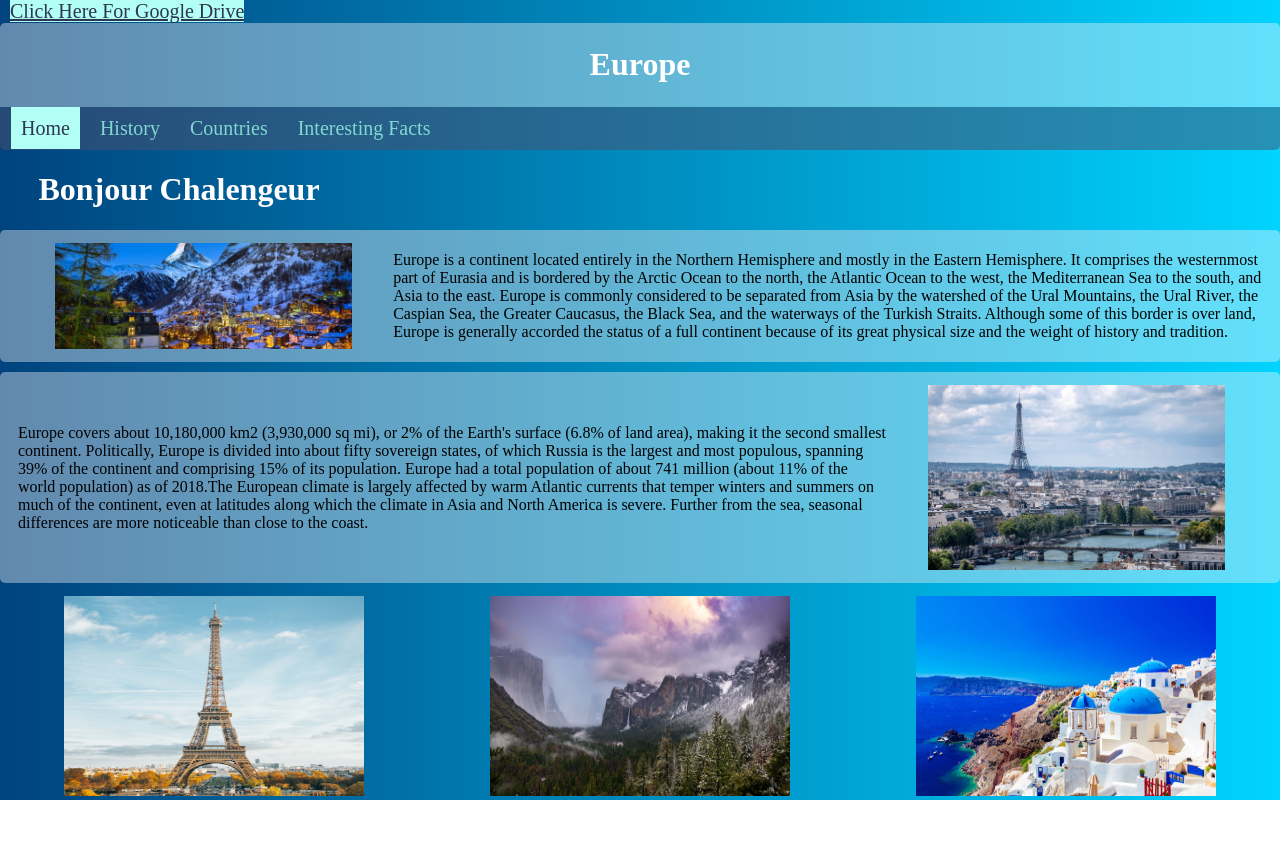
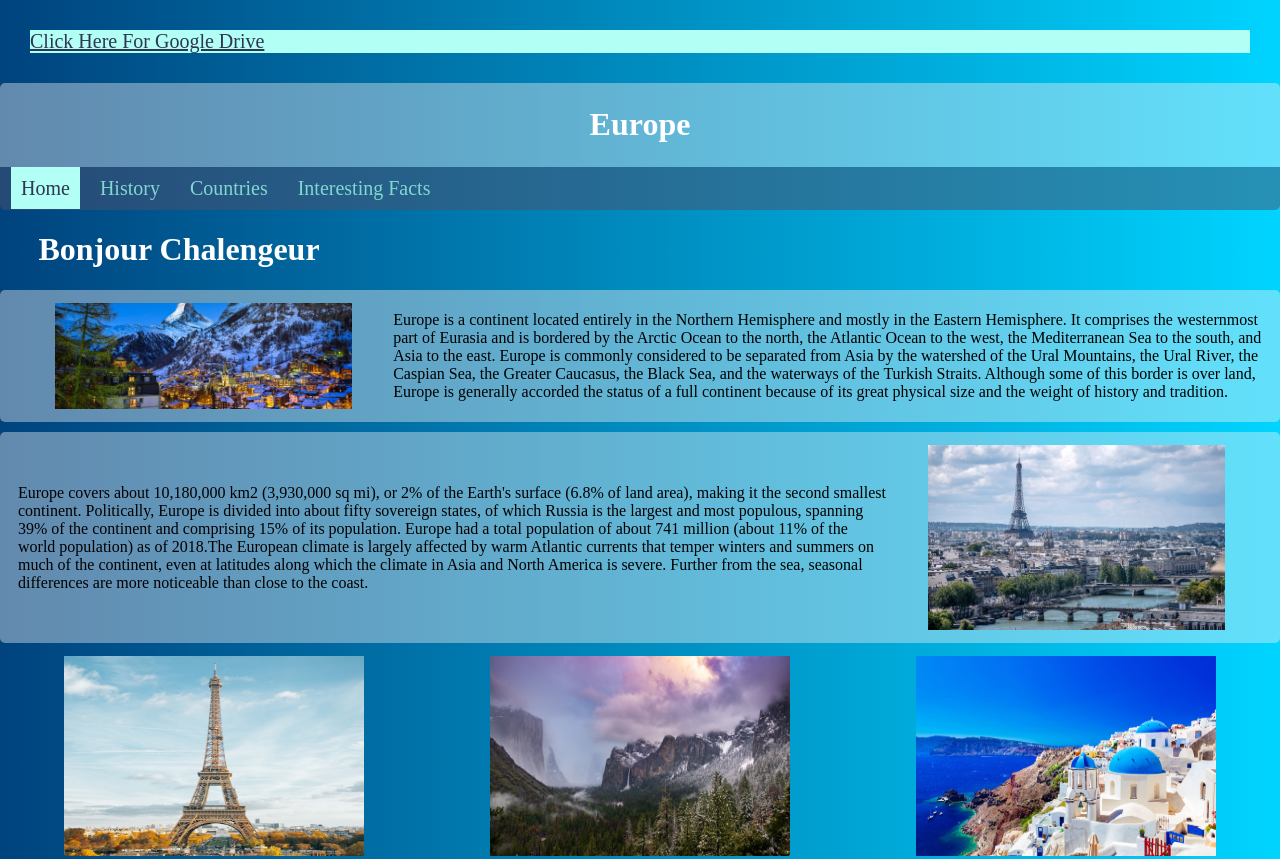
Before and after one commit to Dhruv1611/Crack-The-Code, a plain HTML site: page index.html in a window 1280 px wide. Before the commit the page ends 800 px from the top, so only its background shows below. Drawn offline with Linux system fonts and the light colour scheme.

Commit message:
Update index.html

```diff
--- a/index.html
+++ b/index.html
@@ -4,6 +4,7 @@
   body a{
     background-color: #B2FFF5;
   color: #2E3651;
+    display:block;
 
   }
 
@@ -57,7 +58,7 @@ document.onkeydown = function(e) {
 <link rel="stylesheet" href="Css/stylesheet.css">
 </head>
 <body oncontextmenu="return false;">
- <a href="https://drive.google.com/drive/folders/1ylTGit7hhy-ECXFkL0UAyL4t54Y6At_T?usp=sharing" target="_blank" style="font-size:20px; text-decoration:italics;margin:10px;align:center; ">Click Here For Google Drive </a>
+ <a href="https://drive.google.com/drive/folders/1ylTGit7hhy-ECXFkL0UAyL4t54Y6At_T?usp=sharing" target="_blank" style="font-size:20px; text-decoration:italics;margin:30px;align:center; ">Click Here For Google Drive </a>
 <div class="header">
 <h1>Europe</h1>
 </div>
```
